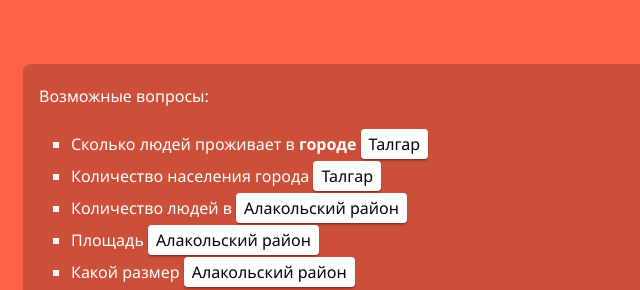
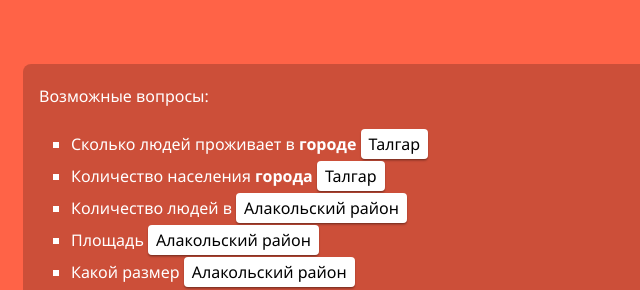
Before and after one commit to Seasle/IES-2, a plain HTML site: page index.html in a window 1280 px wide. Shown: the top 290 px of the page, 41-681 px from the left. Drawn offline with Linux system fonts and the light colour scheme.

Commit message:
Выделение ключевого слова

```diff
--- a/index.html
+++ b/index.html
@@ -12,7 +12,7 @@
             <p class="container__text">Возможные вопросы:</p>
             <ul class="container__list">
                 <li class="container__list-item">Сколько людей проживает в <strong>городе</strong> <span class="container__mark">Талгар</span></li>
-                <li class="container__list-item">Количество населения города <span class="container__mark">Талгар</span></li>
+                <li class="container__list-item">Количество населения <strong>города</strong> <span class="container__mark">Талгар</span></li>
                 <li class="container__list-item">Количество людей в <span class="container__mark">Алакольский район</span></li>
                 <li class="container__list-item">Площадь <span class="container__mark">Алакольский район</span></li>
                 <li class="container__list-item">Какой размер <span class="container__mark">Алакольский район</span></li>
```
